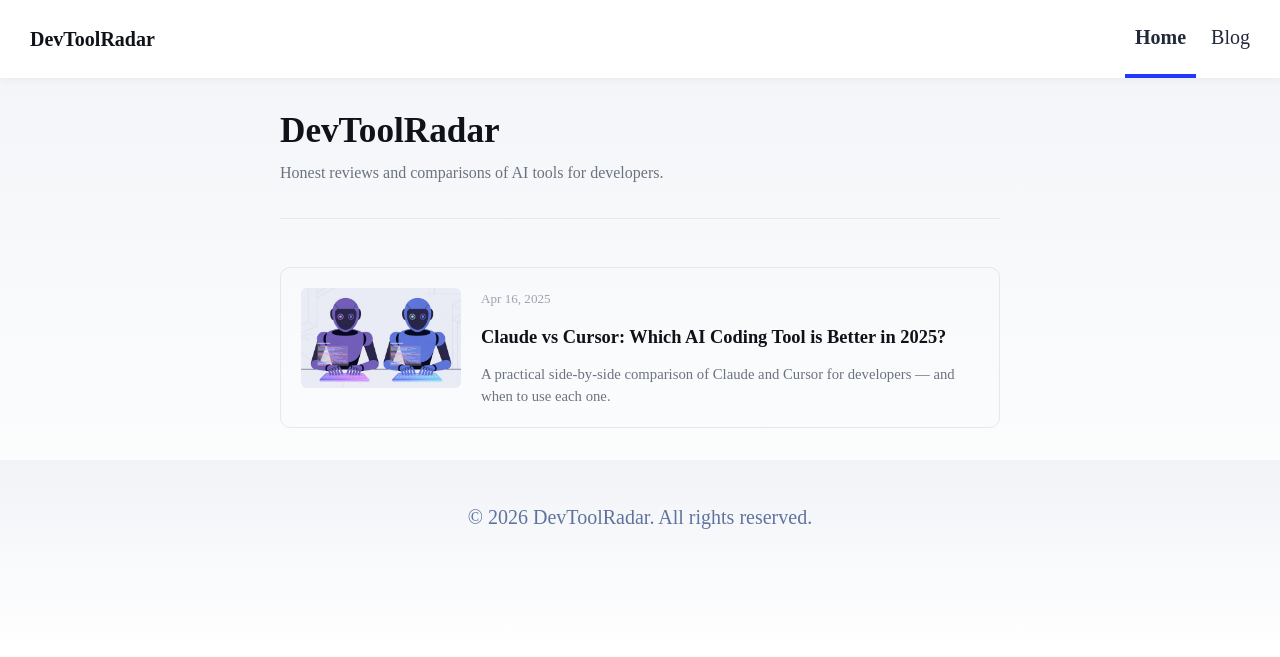
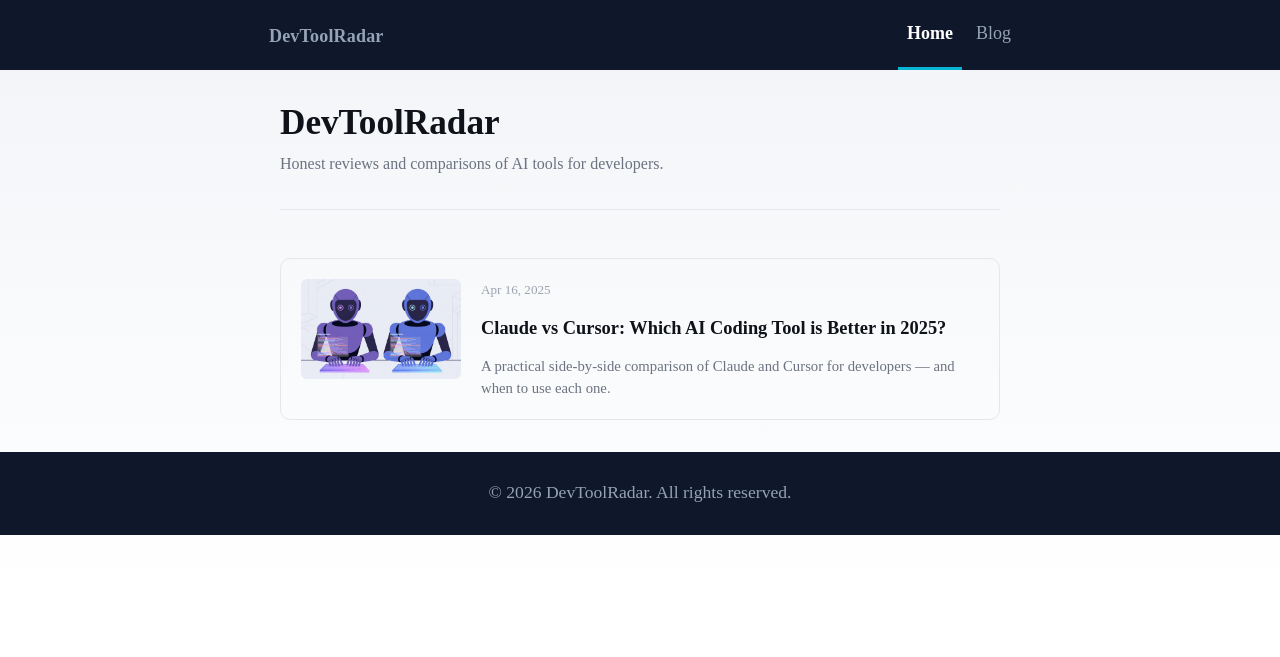
Before and after one commit to OnKodr-dev/devtoolradar, an Astro site: page / in a window 1280 px wide. Built offline with nearby package versions, Linux system fonts and the light colour scheme; Astro itself is replaced by a stand-in of ours.

Commit message:
colored navbar and footer

```diff
--- a/src/components/Footer.astro
+++ b/src/components/Footer.astro
@@ -7,9 +7,10 @@ const today = new Date();
 </footer>
 <style>
 	footer {
-		padding: 2em 1em 6em 1em;
-		background: linear-gradient(var(--gray-gradient)) no-repeat;
-		color: rgb(var(--gray));
+		padding: 1.5em 1.5em;
+		background: #0f172a;
+		color: #94a3b8;
 		text-align: center;
+		font-size: 0.88em;
 	}
 </style>
--- a/src/components/Header.astro
+++ b/src/components/Header.astro
@@ -14,9 +14,8 @@ import HeaderLink from './HeaderLink.astro';
 <style>
 	header {
 		margin: 0;
-		padding: 0 1em;
-		background: white;
-		box-shadow: 0 2px 8px rgba(var(--black), 5%);
+		padding: 0 1.5em;
+		background: #0f172a;
 	}
 	h2 {
 		margin: 0;
@@ -25,20 +24,30 @@ import HeaderLink from './HeaderLink.astro';
 	h2 a,
 	h2 a.active {
 		text-decoration: none;
+		color: #fff;
+		font-weight: 700;
+		letter-spacing: 0.01em;
 	}
 	nav {
 		display: flex;
 		align-items: center;
 		justify-content: space-between;
+		max-width: 760px;
+		margin: 0 auto;
 	}
 	nav a {
 		padding: 1em 0.5em;
-		color: var(--black);
-		border-bottom: 4px solid transparent;
+		color: #94a3b8;
+		border-bottom: 3px solid transparent;
 		text-decoration: none;
+		font-size: 0.9em;
+		transition: color 0.15s;
+	}
+	nav a:hover {
+		color: #fff;
 	}
 	nav a.active {
-		text-decoration: none;
+		color: #fff;
 		border-bottom-color: var(--accent);
 	}
 </style>
--- a/src/styles/global.css
+++ b/src/styles/global.css
@@ -5,8 +5,8 @@
  */
 
 :root {
-	--accent: #2337ff;
-	--accent-dark: #000d8a;
+	--accent: #06b6d4;
+	--accent-dark: #0891b2;
 	--black: 15, 18, 25;
 	--gray: 96, 115, 159;
 	--gray-light: 229, 233, 240;
```
